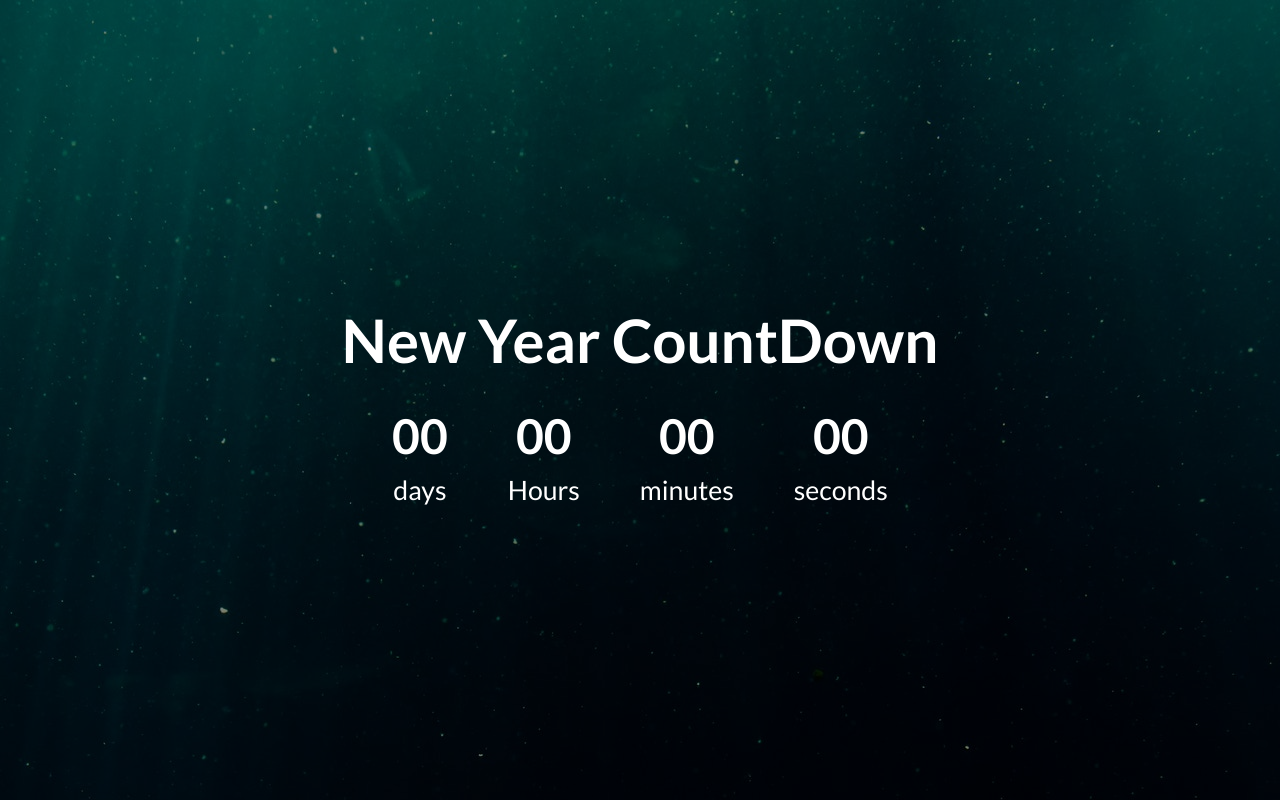
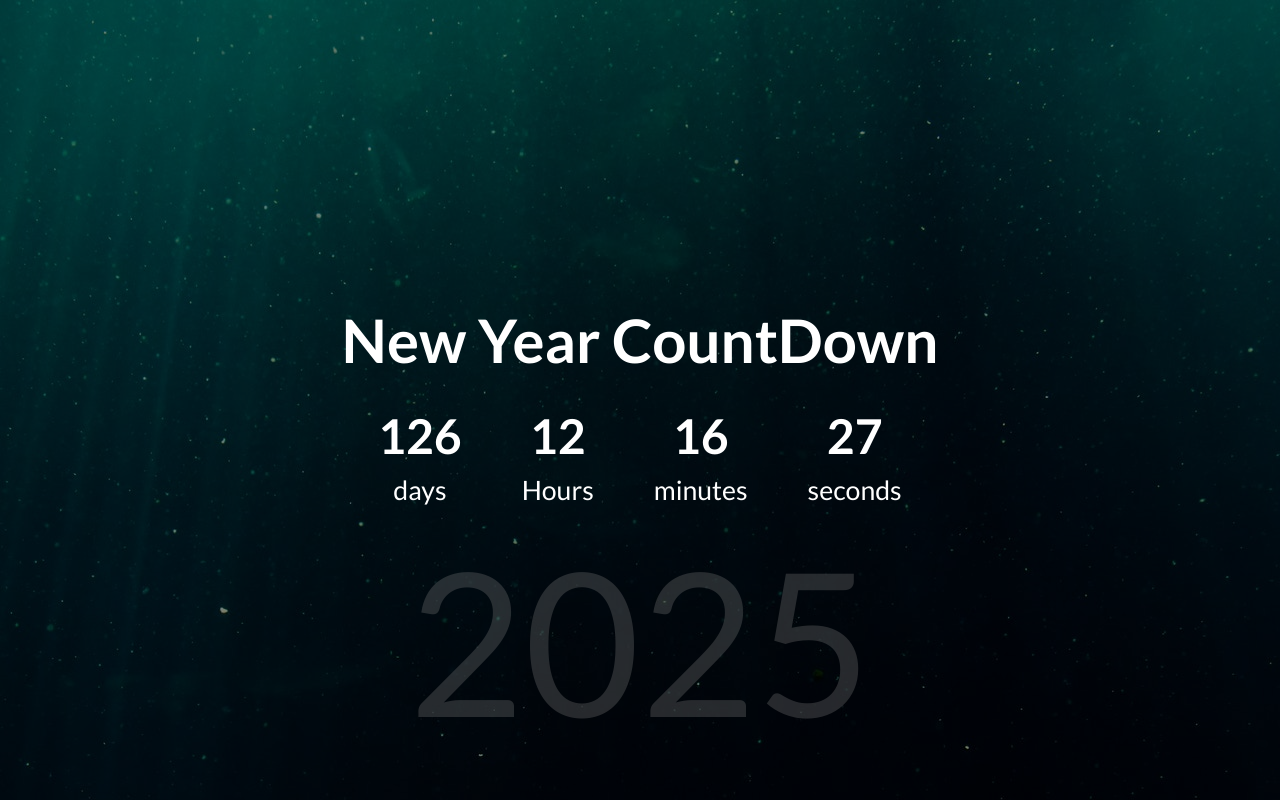
Before and after one commit to ritikkamboj/Countdown-Timer, a plain HTML site: page index.html in a window 1280 px wide. Drawn offline with Linux system fonts and the light colour scheme; a web font is replaced by a local one.

Commit message:
added js and css

```diff
--- a/index.html
+++ b/index.html
@@ -11,13 +11,15 @@
     <div id="year" class="year"></div>
 
     <h1>New Year CountDown</h1>
+
+
     <div class="countdown" id="countdown">
         <div class="time">
             <h2 id="days">00</h2>
             <small>days</small>
         </div>
         <div class="time">
-            <h2 id="Hours">00</h2>
+            <h2 id="hours">00</h2>
             <small>Hours</small>
         </div>  <div class="time">
             <h2 id="minutes">00</h2>
@@ -27,7 +29,7 @@
             <small>seconds</small>
         </div>
 
-        <!-- <img src="img/Spinner@1x-1.0s-200px-200px.gif" alt="loading ..." id="loading" class="loading"> -->
+        <img src="img/Spinner@1x-1.0s-200px-200px.gif" alt="loading ..." id="loading" class="loading">
 
 
     </div>
--- a/script.js
+++ b/script.js
@@ -0,0 +1,43 @@
+// we have to time difference ,but before that we have to find the current year and from that we have to find the next year
+const daysUI = document.getElementById("days");
+const hoursUI = document.getElementById("hours");
+const minutesUI = document.getElementById("minutes");
+const secondsUI = document.getElementById("seconds");
+const yearNext = document.getElementById("year");
+const loading = document.getElementById("loading");
+const countdown = document.getElementById("countdown");
+
+const currYear = new Date().getFullYear();
+console.log(currYear);
+
+yearNext.innerHTML = currYear + 1;
+
+const nextYearTime = new Date(` January 01 ${currYear + 1} 00:00:00`);
+console.log(nextYearTime);
+
+// now we  have to find the time difference form the current time to the next year time
+
+function timeRemaining() {
+  let diff = nextYearTime - new Date();
+  // coverting into seconds
+
+  let seconds = Math.floor(diff / 1000);
+  const days = Math.floor(seconds / (24 * 3600));
+  seconds %= 24 * 3600;
+  const hours = Math.floor(seconds / 3600);
+  seconds %= 3600;
+  const minutes = Math.floor(seconds / 60);
+  seconds %= 60;
+
+  daysUI.innerHTML = days < 10 ? `0` + days : days;
+  hoursUI.innerHTML = hours < 10 ? `0` + hours : hours;
+  minutesUI.innerHTML = minutes < 10 ? `0` + minutes : minutes;
+  secondsUI.innerHTML = seconds < 10 ? `0` + seconds : seconds;
+}
+
+setInterval(timeRemaining, 1000);
+
+setTimeout(() => {
+  loading.remove();
+  countdown.style.display = "flex";
+}, 1000);
--- a/style.css
+++ b/style.css
@@ -10,6 +10,7 @@ body {
   /* background-size: cover; */
   background-position: 50% 50%;
   height: 100vh;
+  /* width: 100vw; */
   color: #fff;
   font-family: "Lato", sans-serif;
   display: flex;
@@ -36,11 +37,23 @@ h1{
     font-size: 60px;
     margin:0px 0 40px ;
 }
+.year
+{
+    font-size: 200px;
+    z-index: -1;
+    opacity: 0.3;
+    position: absolute;
+    left: 50%;
+    transform: translate(-50%,100%);
+}
+
+
 .countdown
 {
     display: flex;
     transform: scale(2);
 }
+
 .time
 {
     display: flex;
@@ -52,6 +65,13 @@ h1{
 .time h2{
 
     margin: 0 0 5px;
+}
+
+img{
+    position: absolute;
+    top: -195px;
+    left: 45px;
+
 }
 @media (max-width : 650px) {
     h1{
```
